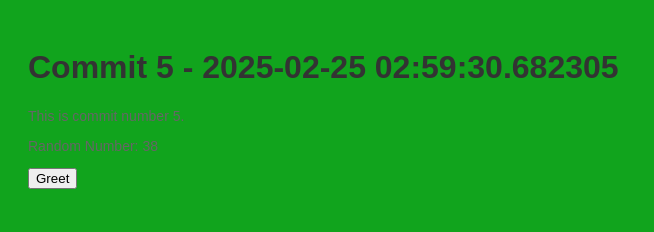
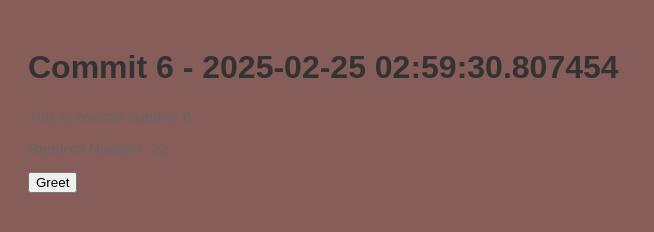
Before and after one commit to legbald0d/myrep-repo-20250225025924, a plain HTML site: page index.html in a window 1280 px wide. Shown: the whole page, without its empty margins (0-654 px from the left). Drawn offline with Linux system fonts and the light colour scheme.

Commit message:
📝 Commit 6 with HTML, CSS, and JS

```diff
--- a/index.html
+++ b/index.html
@@ -2,13 +2,13 @@
     <!DOCTYPE html>
     <html>
     <head>
-        <title>Commit 5 - 2025-02-25 02:59:30.682305</title>
+        <title>Commit 6 - 2025-02-25 02:59:30.807454</title>
         <link rel="stylesheet" href="style.css">
     </head>
     <body>
-        <h1>Commit 5 - 2025-02-25 02:59:30.682305</h1>
-        <p>This is commit number 5.</p>
-        <p>Random Number: 38</p>
+        <h1>Commit 6 - 2025-02-25 02:59:30.807454</h1>
+        <p>This is commit number 6.</p>
+        <p>Random Number: 22</p>
         <button onclick="greet()">Greet</button>
         <script src="script.js"></script>
     </body>
--- a/script.js
+++ b/script.js
@@ -2,4 +2,4 @@
     function greet() {
         alert('Hello from commit ' + commitNumber + '!');
     }
-    var commitNumber = 5;
+    var commitNumber = 6;
--- a/style.css
+++ b/style.css
@@ -1,7 +1,7 @@
 
     body {
         font-family: Arial, sans-serif;
-        background-color: #11a41d;
+        background-color: #865d58;
         padding: 20px;
     }
     h1 {
@@ -9,5 +9,5 @@
     }
     p {
         color: #666;
-        font-size: 14px;
+        font-size: 15px;
     }
```
